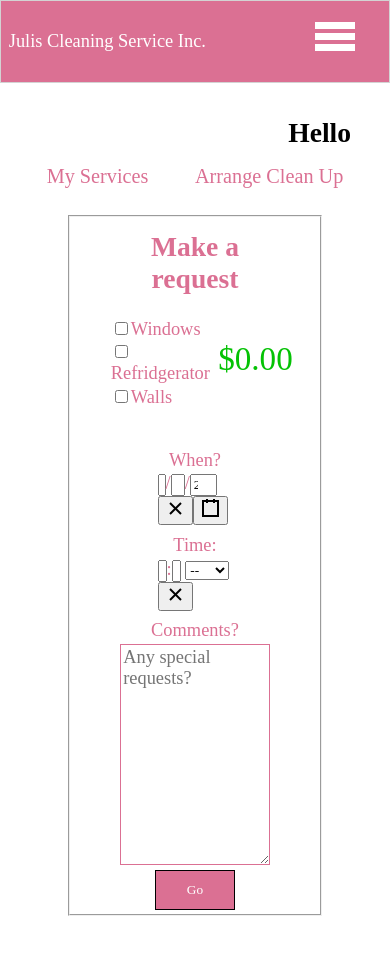
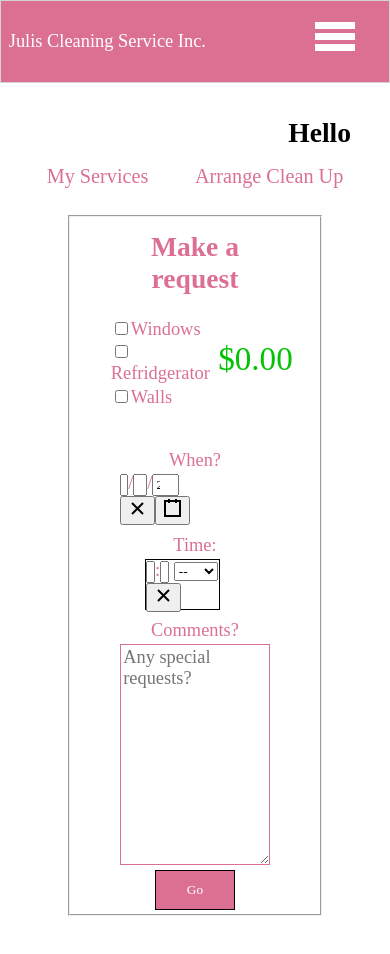
Before and after one commit to jasoncarcamo/julis-client, a React (Create React App) app: page /user/newservice in a window 390 px wide. Shown: the top 954 px of the page. Built offline with nearby package versions, Linux system fonts and the light colour scheme; no server answers; sample sign-in values are in the browser's storage.

Commit message:
updated mobile responsivness

```diff
--- a/src/components/header/Header.js
+++ b/src/components/header/Header.js
@@ -33,7 +33,7 @@ export default class Header extends React.Component{
     renderLogOut = ()=>{
         return (
             <ul id="header-links">
-                <li><Link to="/user/services" className="Link">services</Link></li>
+                <li><Link to="/user/services" className="Link" onClick={this.closeMenu}>services</Link></li>
 
                 <li><Link to="/" onClick={this.handleLogOut} className="Link">Log Out</Link></li>
             </ul>
@@ -44,15 +44,34 @@ export default class Header extends React.Component{
         UserService.clearId();
         TokenService.clearAuthToken();
         this.props.history.push('/')
+        this.closeMenu()
     }
 
     handleMenuIcon = () => {
         const headerLinks = document.getElementById('header-links');
+        const datePicker = document.getElementsByClassName('react-date-picker');
+        const timePicker = document.getElementsByClassName('react-time-picker');
+        console.log(datePicker[0], datePicker[0]);
+        if(headerLinks.style.display !== "flex"){
 
-        if(headerLinks.style.display !== "flex"){
-            headerLinks.style.display = "flex"
+            headerLinks.style.display = "flex";
+
+            if(datePicker[0] && timePicker[0]){
+            datePicker[0].style.display = "none";
+            timePicker[0].style.display = "none";
+            } else{
+                return;
+            }
         } else{
-            headerLinks.style.display = "none"
+
+            headerLinks.style.display = "none";
+
+            if(datePicker[0] && timePicker[0]){
+                datePicker[0].style.display = "none";
+                timePicker[0].style.display = "none";
+            } else {
+                return;
+            }
         };
     }
 
@@ -68,6 +87,8 @@ export default class Header extends React.Component{
 
     closeMenu = () =>{
         const headerLinks = document.getElementById("header-links");
+        const datePicker = document.getElementsByClassName('react-date-picker');
+        const timePicker = document.getElementsByClassName('react-time-picker');
         if(headerLinks.style.display === "flex"){
             headerLinks.style.display = "none";
         }
--- a/src/components/header/header.css
+++ b/src/components/header/header.css
@@ -42,7 +42,6 @@
     justify-content: space-evenly;
     margin: auto 2%;
     width: 45%;
-    z-index: 2;
 }
 
 
@@ -78,6 +77,7 @@
         background-color: #DB7093;
         text-align: center;
         font-size: 1.3em;
+        z-index: 3 !important;
     }
 
     #header-nav div{
--- a/src/components/user/request-service/RequestService.js
+++ b/src/components/user/request-service/RequestService.js
@@ -147,10 +147,10 @@ export default class RequestService extends React.Component{
 
                         <label htmlFor="req_days">When?
                         </label>
-                        <DatePicker value={this.state.date} onChange={this.handleDay} required/>
+                        <DatePicker className="react-date-picker" value={this.state.date} onChange={this.handleDay} required/>
 
                         <label htmlFor="req_time">Time:</label>
-                        <TimePicker id="req-time" onChange={this.handleBestTime} value={this.state.time} disableClock={true} format="hh:mm a" amPmAriaLabel="PM"/>
+                        <TimePicker id="req-time" className="react-time-picker" onChange={this.handleBestTime} value={this.state.time} disableClock={true} format="hh:mm a" amPmAriaLabel="PM"/>
 
                         <label htmlFor="req_comments">Comments?</label>
                         <textarea id="req_comments" onChange={this.handleComments} value={this.state.comments} placeholder="Any special requests?"></textarea>
--- a/src/components/user/request-service/requestservice.css
+++ b/src/components/user/request-service/requestservice.css
@@ -75,6 +75,7 @@
     margin-left: 40%;
     width: 50%;
     color: #DB7093;
+    z-index: 0 !important;
 }
 
 .react-time-picker{
@@ -82,6 +83,7 @@
     height: 2.8em;
     margin: 0 auto;
     color: #DB7093;
+    z-index: 0 !important;
 }
 
 #req_comments{
@@ -103,9 +105,21 @@
     border: 1px solid black;
 }
 
+@media screen and (max-width: 440px){
+    .react-date-picker{
+        margin-left: 20% !important;
+        width: 50%;
+        color: #DB7093;
+    }
 
+    .react-time-picker{
+        margin-left: 30% !important;
+        border: 1px solid black;
+        height: 2.8em;
+    }
+}
 
-@media screen and (max-width: 750px){
+@media screen and (min-width: 440px) and (max-width: 760px){
     .checkbox-grid div{
         display: inline-block;
         width: 100%;
```
